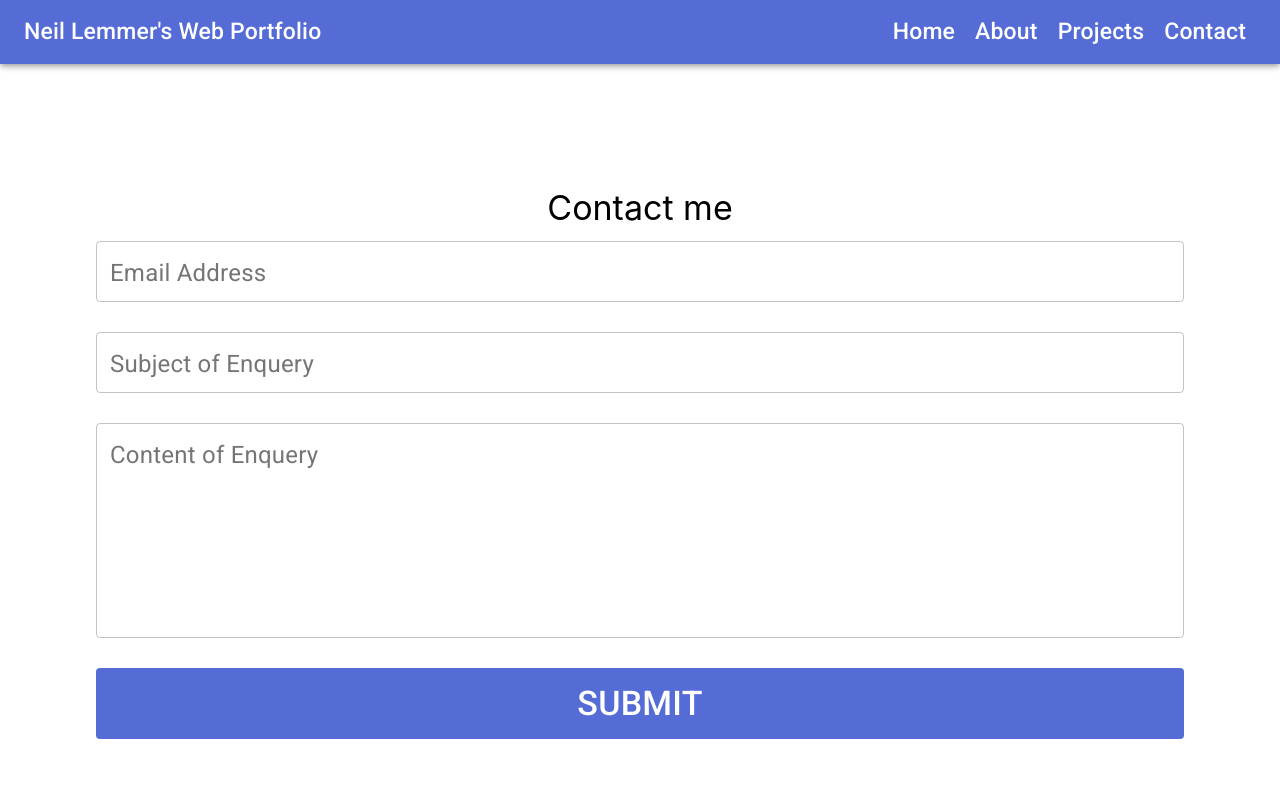
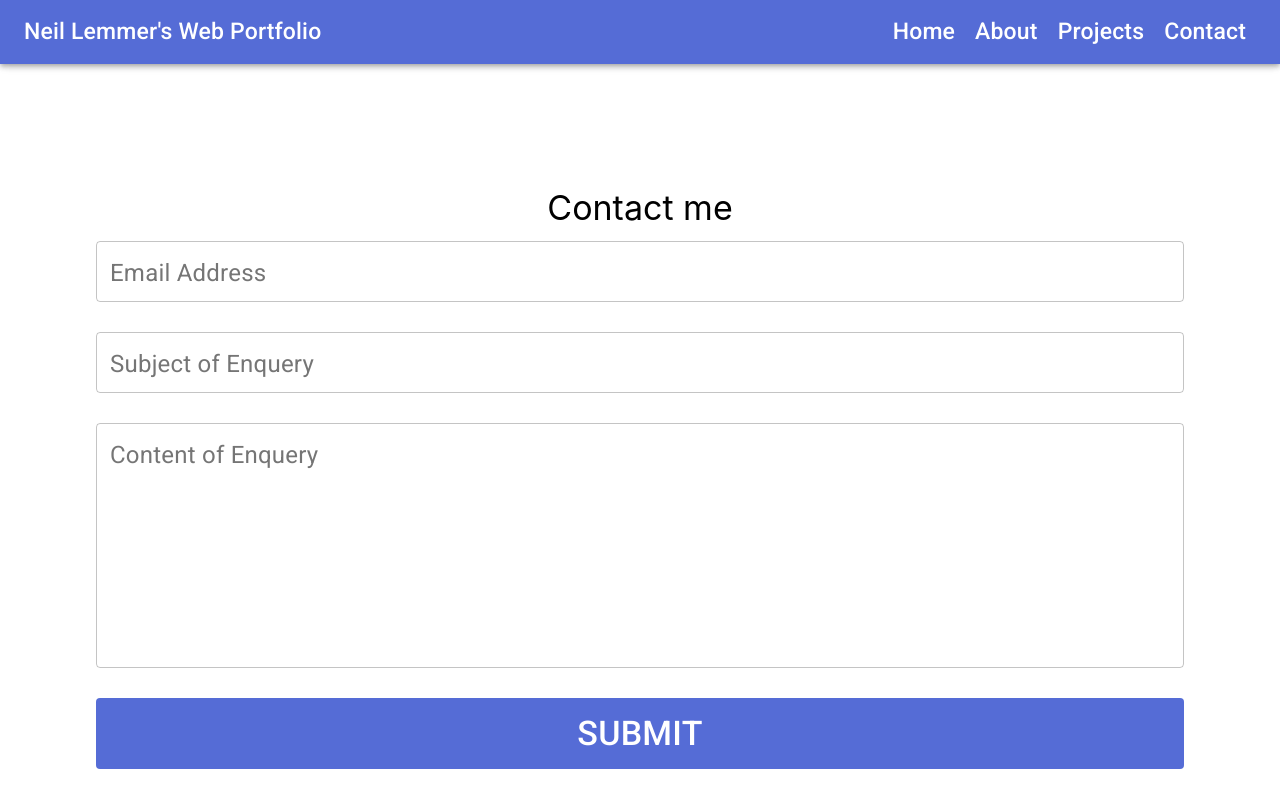
Before and after one commit to Neilphpbeginner/webPortfolio, a React (Create React App) app: page /contact in a window 1280 px wide. Shown: the top 808 px of the page. Built offline with nearby package versions, Linux system fonts and the light colour scheme.

Commit message:
Emailing system tested on the frontend and working. Next task to complete is to deploy on heroku.

```diff
--- a/package.json
+++ b/package.json
@@ -11,6 +11,8 @@
     "@testing-library/user-event": "^7.2.1",
     "axios": "^0.20.0",
     "formik": "^2.1.5",
+    "n": "^6.7.0",
+    "npm": "^6.14.8",
     "react": "^16.13.1",
     "react-dom": "^16.13.1",
     "react-helmet": "^6.1.0",
--- a/src/App.js
+++ b/src/App.js
@@ -3,7 +3,7 @@ import "./App.css";
 import { Route, Switch } from "react-router-dom";
 import About from "./components/About";
 import ContactPage from "./components/ContactPage";
-import Projects from "./components/Projects";
+// import Projects from "./components/Projects";
 import Home from "./components/Home";
 
 export default function App() {
@@ -13,7 +13,7 @@ export default function App() {
 				<Route exact path="/" component={Home} />
 				<Route path="/about" component={About} />
 				<Route path="/contact" component={ContactPage} />
-        <Route path="/projects" component={Projects} />
+				{/* <Route path="/projects" component={Projects} /> */}
 			</Switch>
 		</div>
 	);
--- a/src/components/ContactForm.js
+++ b/src/components/ContactForm.js
@@ -9,8 +9,9 @@ import {
 	makeStyles,
 	TextField,
 } from "@material-ui/core";
+import axiosBaseUrl from "../utils/axiosBaseUrl";
 
-const useStyles = makeStyles((theme) => ({
+const useStyles = makeStyles(theme => ({
 	contactHeading: {
 		marginTop: "11.7rem",
 		marginBottom: "1.3rem",
@@ -42,6 +43,10 @@ const useStyles = makeStyles((theme) => ({
 				color: "white",
 			},
 		},
+		"& textarea": {
+			fontSize: "2.0rem",
+			padding: "1.5rem",
+		},
 	},
 	root: {
 		"& label": {
@@ -56,21 +61,32 @@ const ContactForm = () => {
 		initialValues: {
 			contactPersonEmail: "",
 			contactPersonSubject: "",
-      constactPersonEnquiry: "",
+			contactPersonEnquiry: "",
 		},
 		validationSchema: Yup.object({
 			contactPersonEmail: Yup.string()
 				.email("Invalid Email")
 				.required("Please enter in a valid email address."),
 			contactPersonSubject: Yup.string().required(
-        "Subject of your enquiery is required"
+				"Subject of your enquiery is required",
 			),
-      constactPersonEnquiry: Yup.string().required(
-        "information of your enquiry is required."
+			contactPersonEnquiry: Yup.string().required(
+				"Information of your enquiry is required.",
 			),
 		}),
-    onSubmit: (values) => {
-      alert(JSON.stringify(values, null, 2));
+		onSubmit: values => {
+			axiosBaseUrl
+				.post("/email/sendEmail", {
+					enquiryEmailAdress: values.contactPersonEmail,
+					enquiryEnailSubject: values.contactPersonSubject,
+					enquiryEmailContent: values.contactPersonEnquiry,
+				})
+				.then(response => {
+					console.log(response);
+				})
+				.catch(error => {
+					console.log(error);
+				});
 		},
 	});
 	return (
@@ -118,15 +134,15 @@ const ContactForm = () => {
 					multiline="true"
 					rows="15"
 					label="Content of Enquery"
-          id="constactPersonEnquiry"
-          name="constactPersonEnquiry"
+					id="contactPersonEnquiry"
+					name="contactPersonEnquiry"
 					onChange={formik.handleChange}
 					onBlur={formik.handleBlur}
-          value={formik.values.constactPersonEnquiry}
+					value={formik.values.contactPersonEnquiry}
 				/>
 				<FormHelperText>
-          {formik.touched.constactPersonEnquiry &&
-            formik.errors.constactPersonEnquiry}
+					{formik.touched.contactPersonEnquiry &&
+						formik.errors.contactPersonEnquiry}
 				</FormHelperText>
 			</FormControl>
 			<Button variant="text" type="submit">
--- /dev/null
+++ b/src/utils/axiosBaseUrl.js
@@ -0,0 +1,5 @@
+import axios from "axios";
+
+export default axios.create({
+	baseURL: "http://localhost:8080",
+});
```
Also changed, not shown: src/components/Projects.js (indentation only), 1 other file (tests, documents, lock files or other folders). Lines whose indentation alone changed are shown as unchanged.
